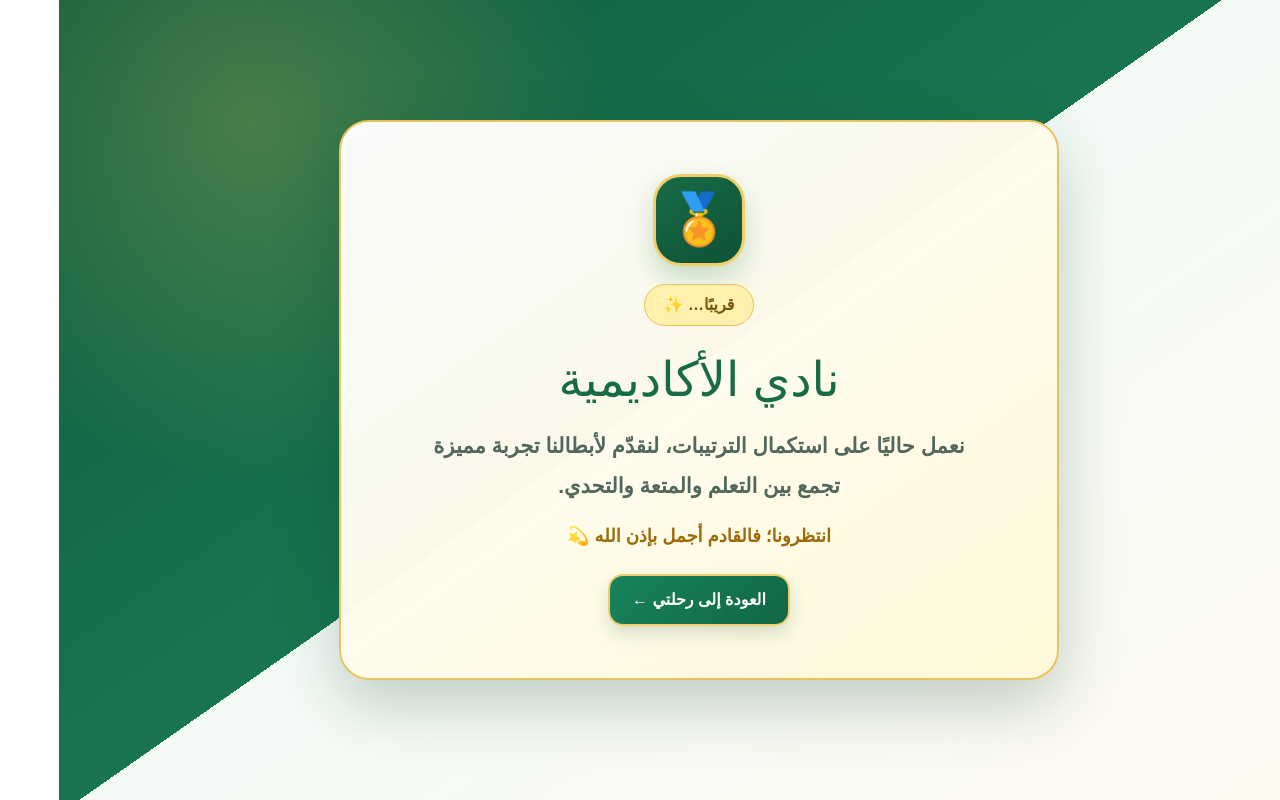
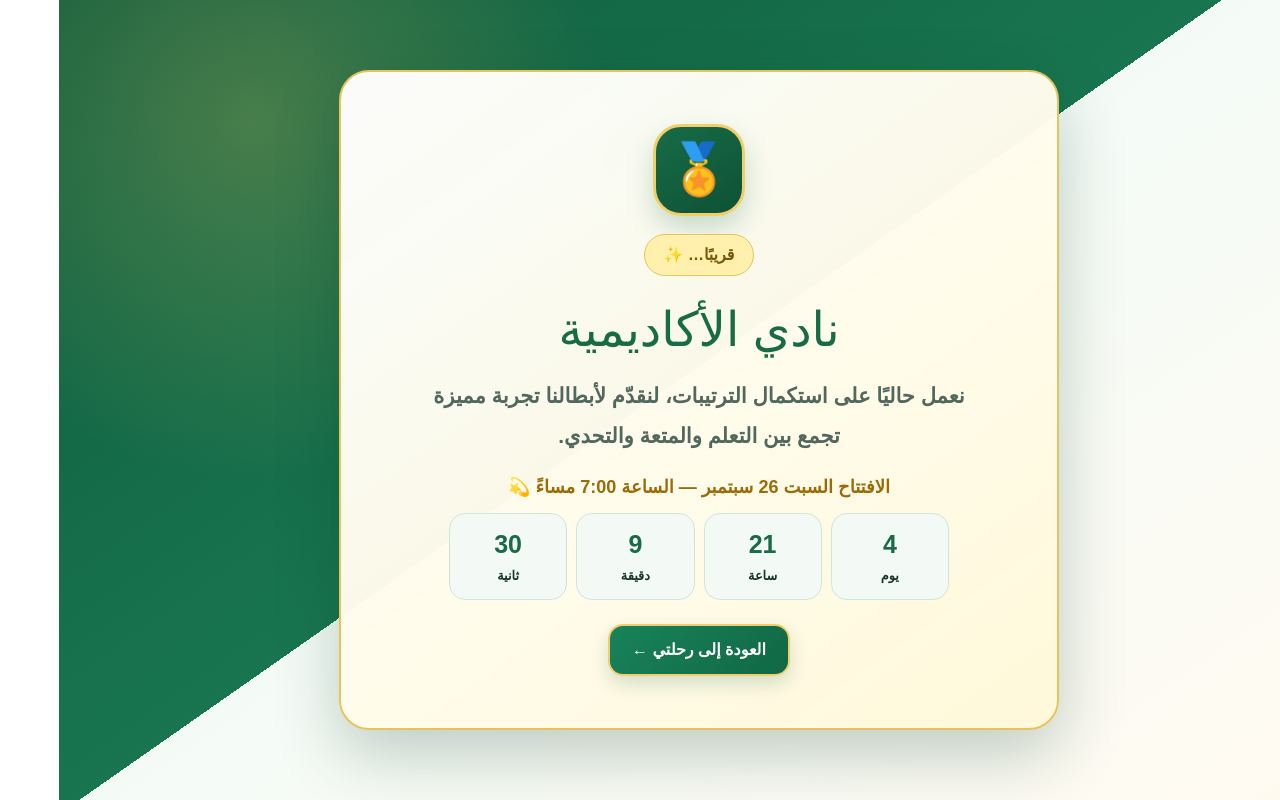
Before and after one commit to a31164949-blip/lughati-academy, a Next.js app in the folder lughati-next/: page /academy-club in a window 1280 px wide. Built offline with nearby package versions, Linux system fonts and the light colour scheme.

Commit message:
Schedule academy club launch with exclusive opening content

```diff
--- a/lughati-next/app/academy-club/page.tsx
+++ b/lughati-next/app/academy-club/page.tsx
@@ -4,6 +4,8 @@ import Link from "next/link";
 import { useEffect, useState } from "react";
 import { onAuthStateChanged, type User } from "firebase/auth";
 import { auth } from "../../firebase";
+
+const CLUB_LAUNCH_AT = Date.parse("2026-09-26T19:00:00+03:00");
 
 type AcademyClubMembership = {
   active: boolean;
@@ -329,6 +331,41 @@ function AcademyClubContent() {
               </div>
             </section>
 
+            <section
+              style={{
+                marginTop: "24px",
+                padding: "25px",
+                borderRadius: "26px",
+                color: "#ffffff",
+                background: "linear-gradient(135deg,#7c5808,#c2931f)",
+                boxShadow: "0 16px 35px rgba(124,88,8,.18)",
+              }}
+            >
+              <span style={{ padding: "7px 13px", borderRadius: "999px", background: "rgba(255,255,255,.18)", fontWeight: 900 }}>
+                🎁 حزمة الافتتاح الحصرية
+              </span>
+              <h2 style={{ margin: "14px 0 7px", fontSize: "clamp(24px,5vw,34px)" }}>
+                البداية من هنا يا بطل النادي!
+              </h2>
+              <p style={{ margin: "0 0 17px", lineHeight: 1.9, fontWeight: 700 }}>
+                تحدٍّ خاص بالأعضاء، مهام إثرائية، نقاط إضافية، وأوسمة لا تظهر إلا لأبطال نادي الأكاديمية.
+              </p>
+              <div style={{ display: "grid", gridTemplateColumns: "repeat(auto-fit,minmax(150px,1fr))", gap: "10px", marginBottom: "17px" }}>
+                {[
+                  ["🎯", "تحدي العضو الأول"],
+                  ["⭐", "نقاط حصرية"],
+                  ["🏅", "وسام الافتتاح"],
+                ].map(([icon, title]) => (
+                  <div key={title} style={{ padding: "13px", borderRadius: "16px", textAlign: "center", background: "rgba(255,255,255,.14)", fontWeight: 900 }}>
+                    <div style={{ fontSize: "27px" }}>{icon}</div>{title}
+                  </div>
+                ))}
+              </div>
+              <Link href="/academy-club/challenge" style={{ ...mainButtonStyle, marginTop: 0, background: "#ffffff", color: "#7c5808" }}>
+                اكتشف تحدي الافتتاح ←
+              </Link>
+            </section>
+
             <section style={{ marginTop: "27px" }}>
               <h2 style={{ margin: "0 0 7px", color: "#176c46" }}>
                 ✨ مزايا عضويتك
@@ -393,7 +430,12 @@ function AcademyClubContent() {
   );
 }
 
-function AcademyClubComingSoon() {
+function AcademyClubComingSoon({ remainingMs }: { remainingMs: number }) {
+  const totalSeconds = Math.max(0, Math.floor(remainingMs / 1000));
+  const days = Math.floor(totalSeconds / 86400);
+  const hours = Math.floor((totalSeconds % 86400) / 3600);
+  const minutes = Math.floor((totalSeconds % 3600) / 60);
+  const seconds = totalSeconds % 60;
   return (
     <main
       dir="rtl"
@@ -479,16 +521,17 @@ function AcademyClubComingSoon() {
           تجمع بين التعلم والمتعة والتحدي.
         </p>
 
-        <p
-          style={{
-            margin: "18px 0 24px",
-            color: "#9a6b08",
-            fontWeight: 900,
-            fontSize: "18px",
-          }}
-        >
-          انتظرونا؛ فالقادم أجمل بإذن الله 💫
+        <p style={{ margin: "18px 0 10px", color: "#9a6b08", fontWeight: 900, fontSize: "18px" }}>
+          الافتتاح السبت 26 سبتمبر — الساعة 7:00 مساءً 💫
         </p>
+        <div style={{ display: "grid", gridTemplateColumns: "repeat(4,1fr)", gap: "9px", margin: "12px auto 24px", maxWidth: "500px" }}>
+          {[[days,"يوم"],[hours,"ساعة"],[minutes,"دقيقة"],[seconds,"ثانية"]].map(([value,label]) => (
+            <div key={String(label)} style={{ padding: "12px 6px", borderRadius: "16px", background: "#f3faf6", border: "1px solid #cfe6da" }}>
+              <strong style={{ display: "block", color: "#176c46", fontSize: "25px" }}>{value}</strong>
+              <small style={{ fontWeight: 800 }}>{label}</small>
+            </div>
+          ))}
+        </div>
 
         <Link
           href="/journey"
@@ -514,7 +557,14 @@ function AcademyClubComingSoon() {
 }
 
 export default function AcademyClubPage() {
-  return <AcademyClubComingSoon />;
+  const [now, setNow] = useState(() => Date.now());
+  useEffect(() => {
+    const timer = window.setInterval(() => setNow(Date.now()), 1000);
+    return () => window.clearInterval(timer);
+  }, []);
+  return now >= CLUB_LAUNCH_AT
+    ? <AcademyClubContent />
+    : <AcademyClubComingSoon remainingMs={CLUB_LAUNCH_AT - now} />;
 }
 
 const statusCardStyle: React.CSSProperties = {
```
